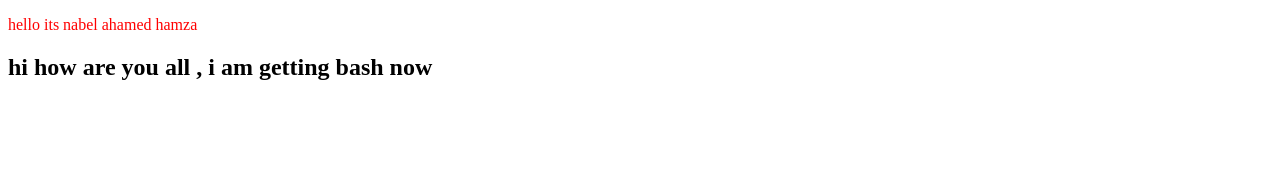
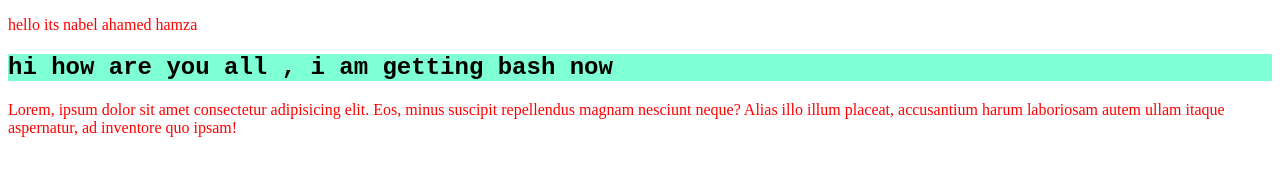
Before and after one commit to Nabel4/my-first-repo, a plain HTML site: page index.html in a window 1280 px wide. Drawn offline with Linux system fonts and the light colour scheme.

Commit message:
styles added

```diff
--- a/index.html
+++ b/index.html
@@ -11,5 +11,6 @@
 <body>
     <p>hello its nabel ahamed hamza</p>
     <h2> hi how are you all , i am getting bash now </h2>
+    <p>Lorem, ipsum dolor sit amet consectetur adipisicing elit. Eos, minus suscipit repellendus magnam nesciunt neque? Alias illo illum placeat, accusantium harum laboriosam autem ullam itaque aspernatur, ad inventore quo ipsam!</p>
 </body>
 </html>
--- a/style.css
+++ b/style.css
@@ -1,9 +1,8 @@
 p{
     color: red;
 }
-h1{
+h2{
     font-family: 'Courier New', Courier, monospace;
+    background-color: aquamarine;
+
 }
-h3{
-    background-color: aquamarine;
-}
```
